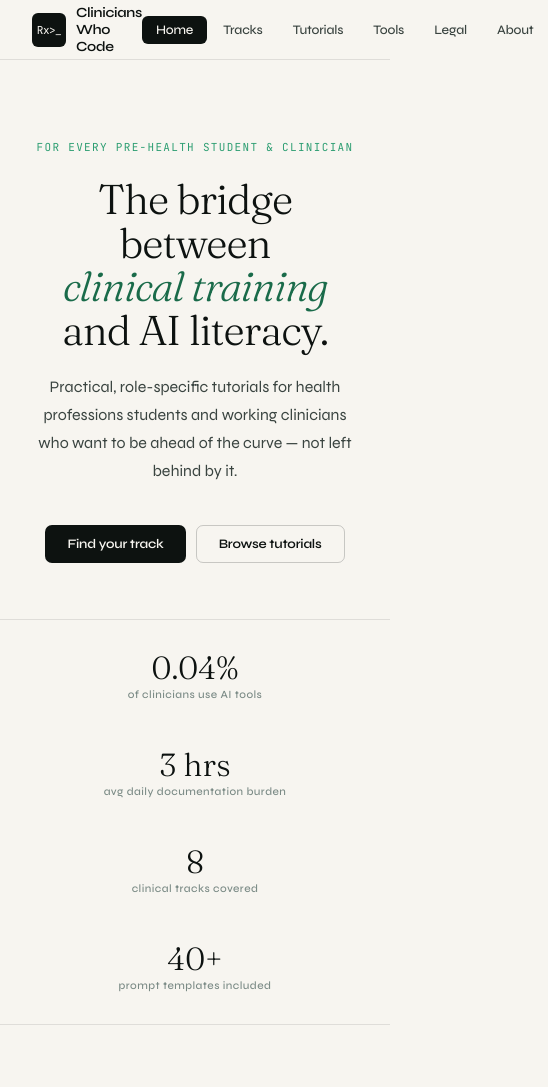
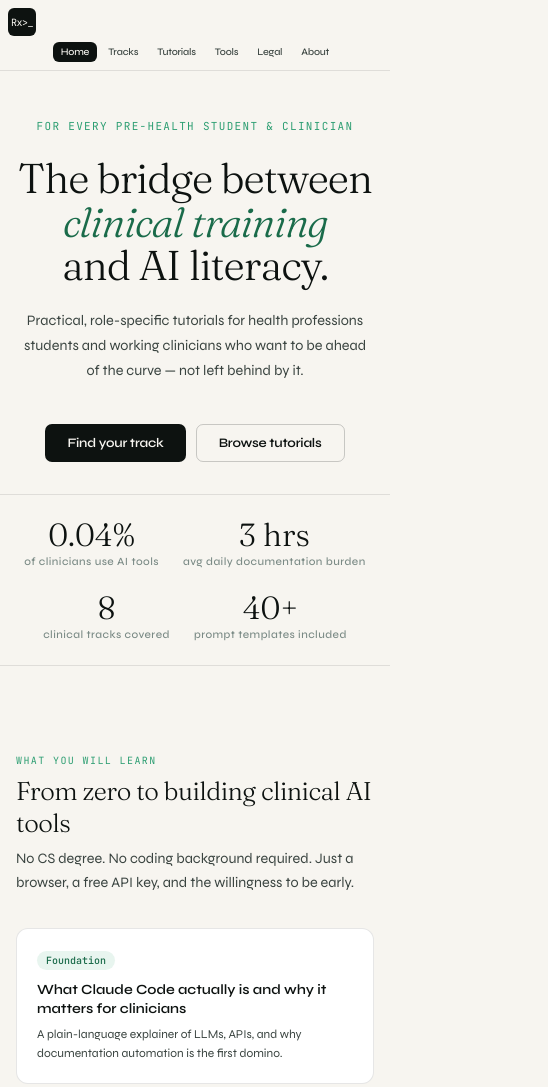
Before and after one commit to carolinenatwick-maker/clinicians-who-code, a website: page index.html in a window 390 px wide. Shown: the top 1087 px of the page, 548 px wide, since content can reach past the window. Drawn offline with Linux system fonts and the light colour scheme.

Commit message:
add mobile responsive styles for iPhone optimization

```diff
--- a/styles.css
+++ b/styles.css
@@ -142,3 +142,24 @@
 .comm-tag{display:inline-block;font-size:10px;padding:2px 8px;border-radius:20px;background:var(--green3);color:var(--green);font-weight:600;margin-bottom:8px}
 
 footer{text-align:center;padding:2rem;font-family:'JetBrains Mono',monospace;font-size:10px;color:var(--ink3);border-top:1px solid var(--border);letter-spacing:0.06em;margin-top:2rem}
+
+/* Mobile optimizations */
+@media(max-width:768px){
+  nav{padding:0 1rem;height:auto;min-height:60px;flex-wrap:wrap;gap:8px}
+  .logo{flex-shrink:0}
+  .logo-text{font-size:12px}
+  .nav-links{flex-wrap:wrap;justify-content:center;gap:4px;width:100%}
+  .nav-btn{padding:5px 10px;font-size:11px}
+}
+
+@media(max-width:480px){
+  nav{padding:0.5rem;gap:6px}
+  .logo-mark{width:28px;height:28px;font-size:10px}
+  .logo-text{display:none}
+  .nav-links{gap:3px}
+  .nav-btn{padding:4px 8px;font-size:10px}
+  .hero{padding:3rem 1rem 2rem}
+  .hero-sub{font-size:0.9rem}
+  .section{padding:2rem 1rem}
+  .stats-bar{gap:1.5rem;padding:1.5rem 1rem}
+}
```
